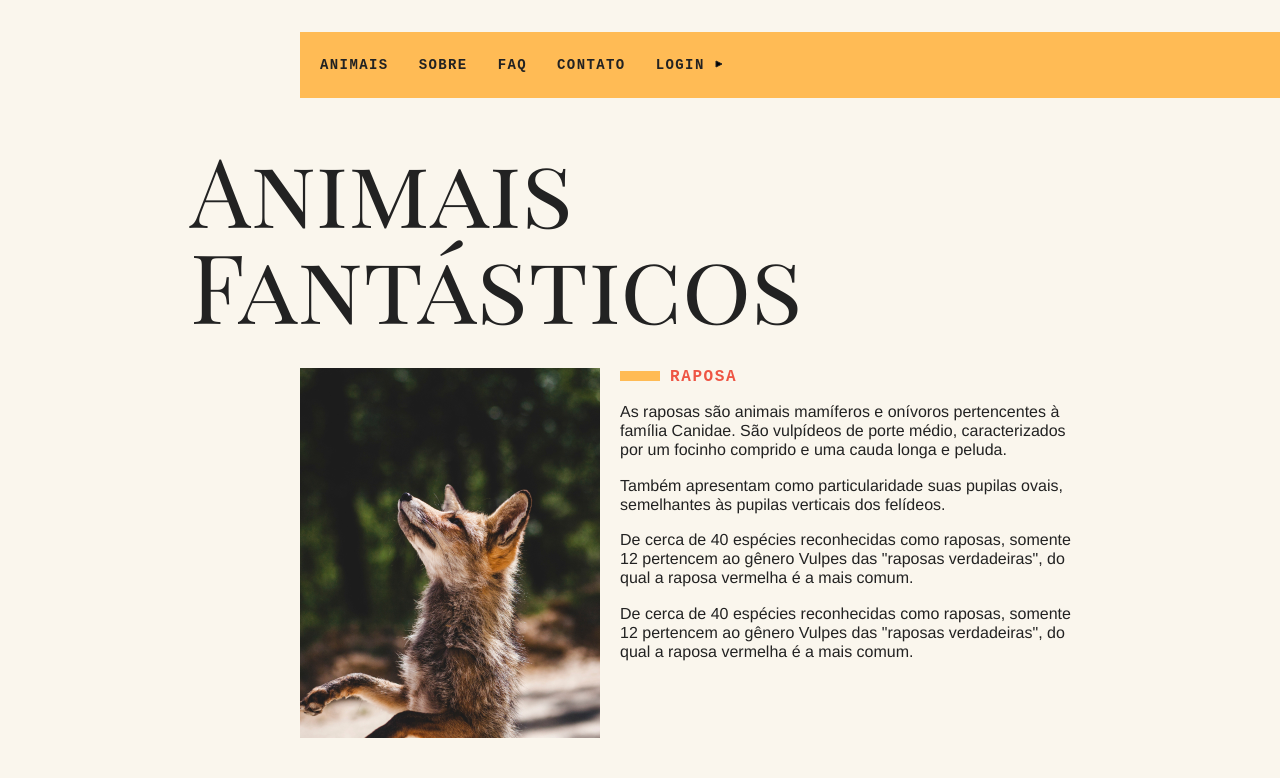
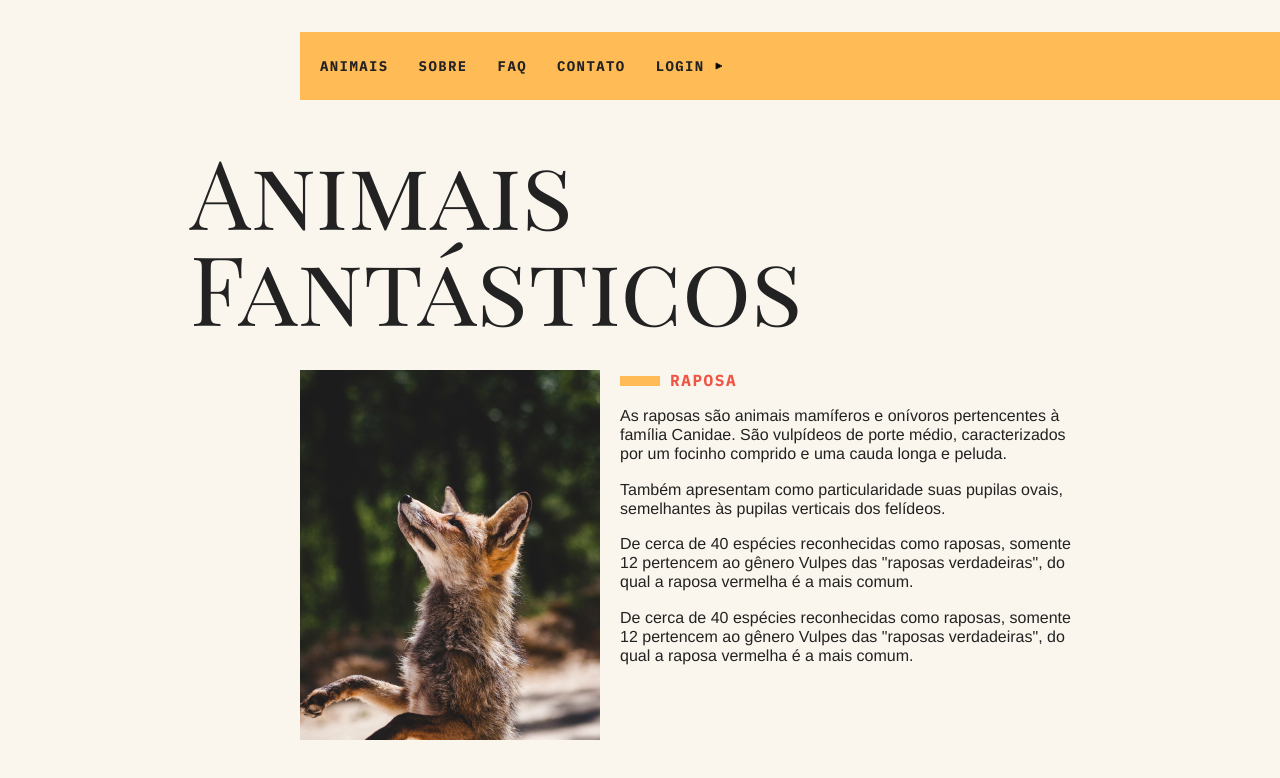
Before and after one commit to kessleru/Animais-Web, a website built with webpack: page index.html in a window 1280 px wide. Shown: the top 778 px of the page. Built offline with nearby package versions, Linux system fonts and the light colour scheme; no server answers.

Commit message:
fix: update font link and improve login menu item formatting

```diff
--- a/index.html
+++ b/index.html
@@ -4,7 +4,7 @@
     <meta charset="UTF-8" />
     <meta name="viewport" content="width=device-width, initial-scale=1.0" />
     <link
-      href="https://fonts.googleapis.com/css2?family=Playfair+Display+SC&display=swap"
+      href="https://fonts.googleapis.com/css2?family=IBM+Plex+Mono:wght@700&family=Playfair+Display+SC&display=swap"
       rel="stylesheet"
     />
     <link rel="stylesheet" type="text/css" href="css/style.css" />
@@ -33,7 +33,11 @@
           </li>
           <li><a href="#faq">Faq</a></li>
           <li><a href="#contato">Contato</a></li>
-          <li><a data-modal="abrir" href="login.html">Login <span class="arrow-black"></span></a></li>
+          <li>
+            <a data-modal="abrir" href="login.html"
+              >Login <span class="arrow-black"></span
+            ></a>
+          </li>
         </ul>
       </nav>
 
```
